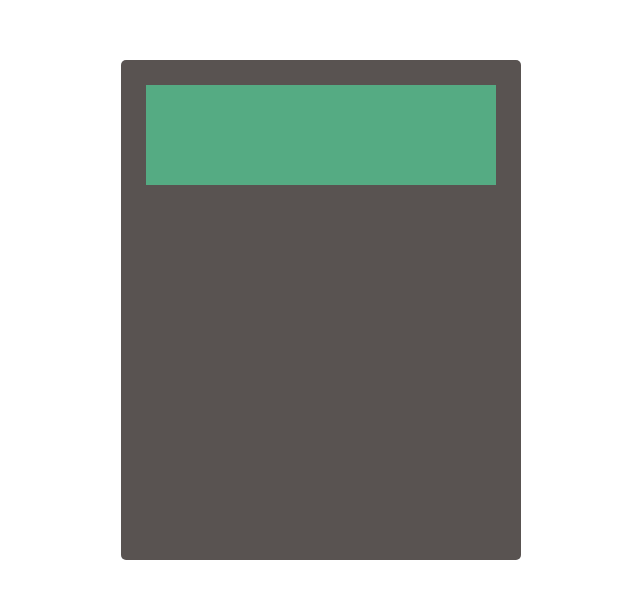
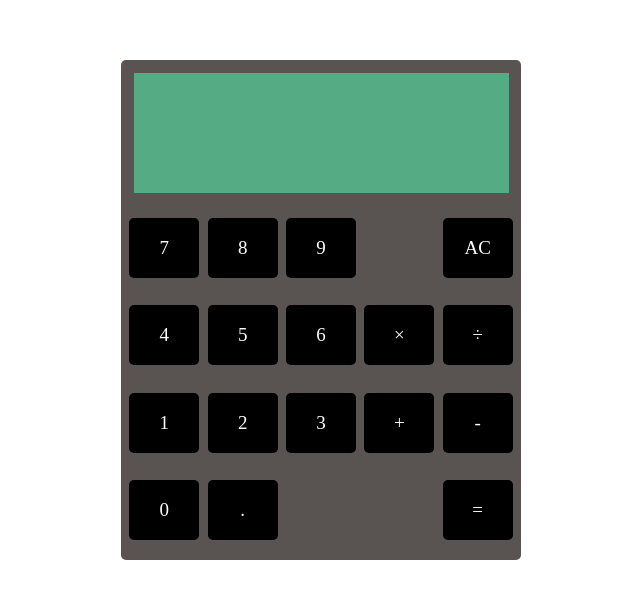
Before and after one commit to tanjanyu/odin-calculator, a plain HTML site: page index.html in a window 1280 px wide. Shown: the part 123-722 px from the top of the page, without its empty margins (319-959 px from the left). Drawn offline with Linux system fonts and the light colour scheme.

Commit message:
Add functions for numbers

```diff
--- a/index.html
+++ b/index.html
@@ -7,38 +7,44 @@
   <title></title>
   <link href="style.css" rel="stylesheet" type="text/css" />
   <script src="script.js" defer></script>
+
+  <!-- Fonts -->
+  <link rel="preconnect" href="https://fonts.googleapis.com">
+  <link rel="preconnect" href="https://fonts.gstatic.com" crossorigin>
+  <link href="https://fonts.googleapis.com/css2?family=VT323&display=swap" rel="stylesheet">
 </head>
 
 <body>
   <div class="main-body">
     <div class="screen"></div>
     <div class="buttons">
-        <div class="n-row1">
-            <div class="b7"></div>
-            <div class="b8"></div>
-            <div class="b9"></div>
-            <div class="blank"></div>
-            <div class="clear"></div>
+        <div class="row">
+            <div id = "n7" class="button"><div>7</div></div>
+            <div id = "n8" class="button"><div>8</div></div>
+            <div id = "n9" class="button"><div>9</div></div>
+            <div class="button" id="blank"><div></div></div>
+            <div class="button"><div>AC</div></div>
         </div>
-        <div class="n-row2">
-            <div class="b4"></div>
-            <div class="b5"></div>
-            <div class="b6"></div>
-            <div class="multiply"></div>
-            <div class="divide"></div>
+        <div class="row">
+            <div id = "n4" class="button"><div>4</div></div>
+            <div id = "n5" class="button"><div>5</div></div>
+            <div id = "n6" class="button"><div>6</div></div>
+            <div class="button"><div>×</div></div>
+            <div class="button"><div>÷</div></div>
         </div>
-        <div class="n-row3">
-            <div class="b1"></div>
-            <div class="b2"></div>
-            <div class="b3"></div>
-            <div class="add"></div>
-            <div class="subtract"></div>
+        <div class="row">
+            <div id = "n1" class="button"><div>1</div></div>
+            <div id = "n2" class="button"><div>2</div></div>
+            <div id = "n3" class="button"><div>3</div></div>
+            <div class="button"><div>+</div></div>
+            <div class="button"><div>-</div></div>
         </div>
-        <div class="n-row4">
-            <div class="b0"></div>
-            <div class="decimal"></div>
-            <div class="blank"></div>
-            <div class="equals"></div>
+        <div class="row">
+            <div id = "n0" class="button"><div>0</div></div>
+            <div class="button"><div>.</div></div>
+            <div class="button" id="blank"><div></div></div>
+            <div class="button" id="blank"><div></div></div>
+            <div class="button"><div>=</div></div>
         </div>
     </div>
   </div>
--- a/script.js
+++ b/script.js
@@ -13,3 +13,20 @@ function multiply(a, b) {
 function divide(a, b) {
     return a / b;
 }
+
+// Event handler function
+function eventHandler(event) {
+    let currentTargetID = event.currentTarget.getAttribute("id");
+    switch(true) {
+        case /^n[0-9]+$/.test(currentTargetID):
+            // Function for the number
+            break;
+
+        case (currentTargetID === ""):
+    }
+}
+
+function addNumber(id) {
+    let screen = document.querySelector(".screen");
+    screen.textContent = screen.textContent + id.charAt(1);
+}
--- a/style.css
+++ b/style.css
@@ -3,19 +3,46 @@ body {
     justify-content: center;
     align-items: center;
     height: 850px;
-}
+  }
 
-.main-body {
+  .main-body {
     flex: 0 0 auto;
     height: 500px;
     width: 400px;
     background-color: #595351;
     border-radius: 5px;
-}
+  }
 
-.screen {
+  .screen {
     background-color: #55ab83;
-    height: 100px;
-    width: 350px;
-    margin: 25px;
-}
+    height: 120px;
+    width: 375px;
+    margin: 12.5px;
+    margin-bottom: 25px;
+    text-align: right;
+    font-family: "VT323", monospace;
+    font-size: 60px;
+  }
+
+  .row {
+    display: flex;
+    justify-content: space-evenly;
+  }
+
+  .button {
+    flex: 0 0 auto;
+    height: 60px;
+    width: 70px;
+    margin-bottom: 27.5px;
+    background-color: black;
+    color: white;
+    border-radius: 5px;
+    display: flex;
+    justify-content: center;
+    align-items: center;
+    font-size: 19px;
+  }
+
+  #blank {
+    background-color: transparent;
+  }
```
